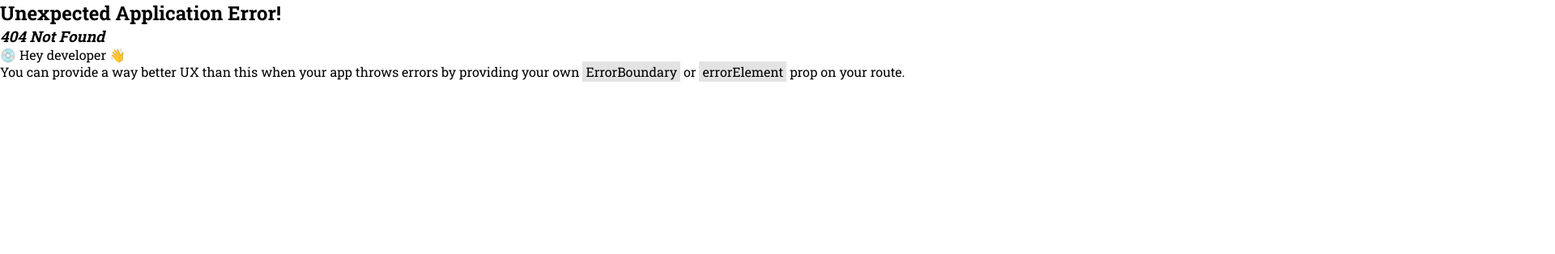
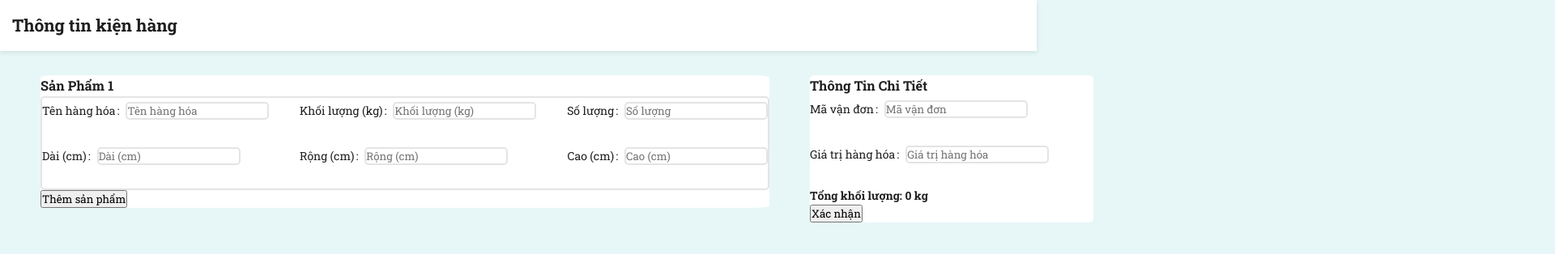
Before and after one commit to KhanhDai484/FE_KoiFishDelivery, a React (Vite) app: page /packageform in a window 1280 px wide. Before the commit this address had no page. Shown: the top 314 px of the page at 81% size, 1920 px wide, since content can reach past the window. Built offline with nearby package versions, Linux system fonts and the light colour scheme.

Commit message:
ThongTinDonHang

```diff
--- a/src/App.jsx
+++ b/src/App.jsx
@@ -3,11 +3,12 @@ import Header from "./components/header";
 import { createBrowserRouter, Outlet, RouterProvider } from "react-router-dom";
 import Login from "./pages/login";
 import HomePage from "./pages/home";
+import PackageForm from "./pages/packageform";
 
 const Layout = () => {
   return (
     <>
-      <Header />
+      {/* <Header /> */}
       <Outlet />
     </>
   );
@@ -27,6 +28,10 @@ function App() {
           path: "/login",
           element: <Login />,
         },
+        {
+          path: "/packageform",
+          element: <PackageForm />,
+        },
       ],
     },
   ]);
--- a/src/pages/login/index.jsx
+++ b/src/pages/login/index.jsx
@@ -1,9 +1,9 @@
 import React from "react";
-import { Link, useNavigate } from "react-router-dom";
+import { useNavigate } from "react-router-dom";
 import "./index.scss";
 import { GoogleAuthProvider, signInWithPopup } from "firebase/auth";
 import { auth, googleProvider } from "../../config/firebase";
-import { Form } from "antd";
+import { Form, Input } from "antd";
 function Login() {
   //dung hook navigation de chuyen giua cac trang
   const navigate = useNavigate();
@@ -40,69 +40,52 @@ function Login() {
 
   return (
     <div className="login">
-      ``
-      <iframe
-        className="login__video"
-        src="https://i.pinimg.com/originals/c9/bb/4c/c9bb4cf31417f2a8d59c5931d34ca67f.gif"
-        width="100%"
-        height="100%"
-        allow="autoplay; fullscreen; picture-in-picture"
-        allowFullScreen
-      ></iframe>
-      <div>
-        <div className="wrapper">
-          <div className="login__logo">
+      {/* <div className="login__logo">
         <Link to="/">
           <img
             src="https://cdn.pixabay.com/photo/2021/08/09/14/00/fish-6533428_960_720.png"
-                alt=""
-                width={150}
+            alt="Logo"
           />
         </Link>
+      </div> */}
+
+      <div className="login__video">
+        <div className="login__video-background"></div>
       </div>
-          <div className="line"></div>
-          <div className="login__form">
+
+      <div className="login__form-container">
         <h3>Login your account</h3>
-            <Form onFinish={handleLogin}>
+        <br></br>
+        <Form className="login__form" onFinish={handleLogin}>
           <Form.Item
             label="Username"
             name="username"
-                rules={[
-                  {
-                    required: true,
-                    message: "Vui long nhap ten!",
-                  },
-                ]}
+            rules={[{ required: true, message: "Vui lòng nhập tên!" }]}
           >
-                <input type="text" placeholder="Username" />
+            <Input type="text" placeholder="Username" />
           </Form.Item>
+
           <Form.Item
             label="Password"
             name="password"
-                rules={[
-                  {
-                    required: true,
-                    message: "Vui long nhap mat khau!",
-                  },
-                ]}
+            rules={[{ required: true, message: "Vui lòng nhập mật khẩu!" }]}
           >
-                <input type="password" placeholder="Password" />
+            <Input.Password type="password" placeholder="Password" />
           </Form.Item>
-              <Form.Item type="primary" htmlStyle="submit">
-                <button>Login</button>
+
+          <Form.Item>
+            <button type="submit">Login</button>
           </Form.Item>
         </Form>
 
         <button className="login__google" onClick={handleLoginGoogle}>
           <img
             src="https://storage.googleapis.com/support-kms-prod/ZAl1gIwyUsvfwxoW9ns47iJFioHXODBbIkrK"
-                alt=""
+            alt="Google Icon"
             width={30}
-              ></img>
+          />
           <span>Login with Google</span>
         </button>
-          </div>
-        </div>
       </div>
     </div>
   );
--- a/src/pages/login/index.scss
+++ b/src/pages/login/index.scss
@@ -1,73 +1,121 @@
+/* index.scss */
+* {
+  margin: 0;
+  padding: 0;
+  box-sizing: border-box;
+  font-family: "Poppins", sans-serif;
+}
+
 .login {
-  width: 100vw;
-  height: 100vh;
+  background: url("https://i.pinimg.com/originals/c9/bb/4c/c9bb4cf31417f2a8d59c5931d34ca67f.gif")
+    no-repeat;
+  background-size: cover;
+  background-position: center;
   display: flex;
   justify-content: center;
   align-items: center;
-  position: relative;
+  min-height: 100vh;
 
-  .wrapper {
+  .login_video {
+    position: absolute;
+    top: 0;
+    left: 0;
+    right: 0;
+    bottom: 0;
+  }
+  &__form-container {
+    background-color: rgba(216, 222, 219, 0.5);
+    border: 2px solid black;
     display: flex;
+    flex-direction: column;
     align-items: center;
-    gap: 100px;
-    position: relative;
+    padding: 30px;
+    border-radius: 8px;
+    max-width: 400px;
+    width: 100%;
+    text-align: center;
+    box-shadow: 0 4px 8px rgba(0, 0, 0, 0.1);
   }
 
   .line {
-    height: 200px;
-    width: 1px;
-    background-color: rgba(241, 241, 241, 0.15);
+    width: 100%;
+    height: 1px;
+    background-color: #ccc;
+    margin-bottom: 20px;
   }
 
   &__form {
-    display: flex;
-    flex-direction: column;
-    gap: 20px;
-
     h3 {
-      color: #022506;
+      margin-bottom: 20px;
+      font-size: 24px;
+      font-weight: bold;
+      color: #333;
     }
 
-    input {
-      width: 300px;
-      border: 1px solid rgba(241, 241, 241, 0.25);
-      padding: 10px 15px;
-      background-color: transparent;
-      color: #022506;
-      border-radius: 0.25rem;
-      font-size: 1rem;
-      outline: none;
-      font-weight: 400;
-      line-height: 1.5;
-    }
+    form {
+      display: flex;
+      flex-direction: column;
 
-    button {
-      background-color: #022506; /* Green */
-      color: white;
-      width: 100%;
-      padding-left: 0.14285714rem;
-      padding-right: 0.14285714rem;
-      padding-bottom: 0.423rem;
-      padding-top: 0.423rem;
+      .ant-form-item {
+        margin-bottom: 15px;
+
+        input {
+          width: 100%;
+          padding: 10px;
+          font-size: 16px;
+          border-radius: 4px;
+          outline: none;
+
+          &:focus {
+            border-color: #007bff;
+          }
+        }
+
+        button {
+          width: 100%;
+          padding: 10px;
+          background-color: #007bff;
+          border: none;
+          font-size: 16px;
+          font-weight: bold;
+          cursor: pointer;
+          border-radius: 4px;
+          transition: background-color 0.3s ease;
+
+          &:hover {
+            background-color: #0056b3;
+          }
+        }
+      }
     }
   }
 
   &__google {
-    display: flex !important;
+    border: 2px solid black;
+    display: flex;
+    justify-content: center;
     align-items: center;
-    justify-content: center;
-    gap: 20px;
-    background-color: white !important;
-    color: black !important;
+    margin-top: 20px;
+    padding: 10px;
+    border-radius: 4px;
+
+    background-color: white;
+
+    cursor: pointer;
+    transition: background-color 0.3s ease;
+
+    &:hover {
+      background-color: rgb(18, 145, 164);
+    }
+
+    img {
+      margin-right: 10px;
+    }
+
+    span {
+      font-size: 16px;
+      font-weight: 500;
+      color: #555;
+    }
   }
 }
-.login__video {
-  position: absolute;
-  top: 0;
-  left: 0;
-  right: 0;
-  bottom: 0;
-  width: 100%;
-  height: 100%;
-  transform: scale(1.4);
-}
--- /dev/null
+++ b/src/pages/packageform/index.jsx
@@ -0,0 +1,181 @@
+import React, { useState } from "react";
+import "./index.scss";
+import { Col, Form, Modal, Row } from "antd";
+import { useForm } from "antd/es/form/Form";
+
+function PackageForm() {
+  const [products, setProducts] = useState([
+    { name: "", weight: 0, length: 0, width: 0, height: 0, quantity: 1 },
+  ]);
+  const [orderCode, setOrderCode] = useState("");
+  const [totalWeight, setTotalWeight] = useState(0);
+  const [isOpen, setIsOpen] = useState(false);
+
+  const handleProductChange = (index, key, value) => {
+    const updatedProducts = [...products];
+    updatedProducts[index][key] = value;
+    setProducts(updatedProducts);
+
+    // Update total weight khi product thay doi
+    let total = 0;
+    updatedProducts.forEach((product) => {
+      total += product.weight * product.quantity;
+    });
+    setTotalWeight(total);
+  };
+
+  const handleAddProducts = () => {
+    setProducts([
+      ...products,
+      { name: "", weight: 0, length: 0, width: 0, height: 0, quantity: 1 },
+    ]);
+  };
+
+  const handleRemoveProduct = (index) => {
+    if (products.length > 1) {
+      const updatedProducts = products.filter((_, i) => i !== index);
+      setProducts(updatedProducts);
+      // Update total weight khi product thay doi
+      let total = 0;
+      updatedProducts.forEach((product) => {
+        total += product.weight * product.quantity;
+      });
+      setTotalWeight(total);
+    }
+  };
+
+  return (
+    <Form className="package_form">
+      <h2 className="package_form_header">Thông tin kiện hàng</h2>
+      <Row className="wrapper">
+        <Col span={12}>
+          {products.map((product, index) => (
+            <div key={index} className="product_form">
+              <h3>Sản Phẩm {index + 1}</h3>
+              <div className="border">
+                <div className="name_kg_quantity">
+                  <Form.Item label="Tên hàng hóa" name={`name -${index}`}>
+                    <input
+                      className="border"
+                      type="text"
+                      placeholder="Tên hàng hóa"
+                      value={product.name}
+                      onChange={(e) =>
+                        handleProductChange(index, "name", e.target.value)
+                      }
+                    />
+                  </Form.Item>
+
+                  <Form.Item label="Khối lượng (kg)" name={`weight -${index}`}>
+                    <input
+                      className="border"
+                      type="number"
+                      placeholder="Khối lượng (kg)"
+                      value={product.weight}
+                      onChange={(e) =>
+                        handleProductChange(index, "weight", e.target.value)
+                      }
+                    />
+                  </Form.Item>
+                  <Form.Item label="Số lượng" name={`quantity -${index}`}>
+                    <input
+                      className="border"
+                      type="number"
+                      placeholder="Số lượng"
+                      value={product.quantity}
+                      onChange={(e) =>
+                        handleProductChange(index, "quantity", e.target.value)
+                      }
+                    />
+                  </Form.Item>
+                </div>
+                <div className="length_width_height">
+                  <Form.Item label="Dài (cm)" name={`length -${index}`}>
+                    <input
+                      className="border"
+                      type="number"
+                      placeholder="Dài (cm)"
+                      value={product.length}
+                      onChange={(e) =>
+                        handleProductChange(index, "length", e.target.value)
+                      }
+                    />
+                  </Form.Item>
+                  <Form.Item label="Rộng (cm)" name={`width -${index}`}>
+                    <input
+                      className="border"
+                      type="number"
+                      placeholder="Rộng (cm)"
+                      value={product.width}
+                      onChange={(e) =>
+                        handleProductChange(index, "width", e.target.value)
+                      }
+                    />
+                  </Form.Item>
+                  <Form.Item label="Cao (cm)" name={`height -${index}`}>
+                    <input
+                      className="border"
+                      type="number"
+                      placeholder="Cao (cm)"
+                      value={product.height}
+                      onChange={(e) =>
+                        handleProductChange(index, "height", e.target.value)
+                      }
+                    />
+                  </Form.Item>
+                </div>
+              </div>
+
+              <div className="product_actions">
+                <button type="primary" onClick={handleAddProducts}>
+                  Thêm sản phẩm
+                </button>
+                {/* products.length > 1 : khi ma products <1 thi khong xuat hien button nay */}
+                {products.length > 1 && (
+                  <button
+                    type="primary"
+                    onClick={() => handleRemoveProduct(index)}
+                  >
+                    Xóa sản phẩm
+                  </button>
+                )}
+                <Modal title="Xóa sản phẩm" open={isOpen}>
+                  <p>Bạn chắc chắn muốn xóa !!!</p>
+                </Modal>
+              </div>
+            </div>
+          ))}
+        </Col>
+        <Col span={9}>
+          <div className="additional_form">
+            <h3>Thông Tin Chi Tiết</h3>
+            <Form.Item label="Mã vận đơn" name="mã vận đơn">
+              <input
+                className="border"
+                type="text"
+                placeholder="Mã vận đơn"
+                value={orderCode}
+                onChange={(e) => setOrderCode(e.target.value)}
+              />
+            </Form.Item>
+            <Form.Item label="Giá trị hàng hóa" name="giá trị hàng hóa">
+              <input
+                className="border"
+                type="text"
+                placeholder="Giá trị hàng hóa"
+                value={orderCode}
+                onChange={(e) => setOrderCode(e.target.value)}
+              />
+            </Form.Item>
+            <div className="summary">
+              <h4>Tổng khối lượng: {totalWeight} kg</h4>
+              <button>Xác nhận</button>
+            </div>
+          </div>
+        </Col>
+      </Row>
+    </Form>
+  );
+}
+
+export default PackageForm;
--- /dev/null
+++ b/src/pages/packageform/index.scss
@@ -0,0 +1,43 @@
+.package_form_header {
+  background-color: white;
+  min-height: calc(2.75rem * var(--mantine-scale));
+  box-shadow: rgba(0, 0, 0, 0.1) 0px 2px 6px 0px;
+  padding: 15px;
+  border: none;
+}
+.wrapper {
+  padding-top: 30px;
+  width: 2000px;
+  margin: 0px auto;
+}
+.product_form,
+.additional_form {
+  background-color: white;
+  border-radius: 2%;
+}
+.button {
+  justify-content: center;
+}
+body {
+  background-color: rgb(231, 247, 247);
+}
+.product_form {
+  margin-right: 50px;
+  margin-left: 50px;
+}
+.additional_form {
+  margin-left: 0px;
+  margin-right: 400px;
+}
+.name_kg_quantity {
+  display: flex;
+  justify-content: space-between;
+}
+.length_width_height {
+  display: flex;
+  justify-content: space-between;
+}
+.border {
+  border: 2px solid rgb(228, 228, 228);
+  border-radius: 5px;
+}
```
Lines whose indentation alone changed are shown as unchanged.
